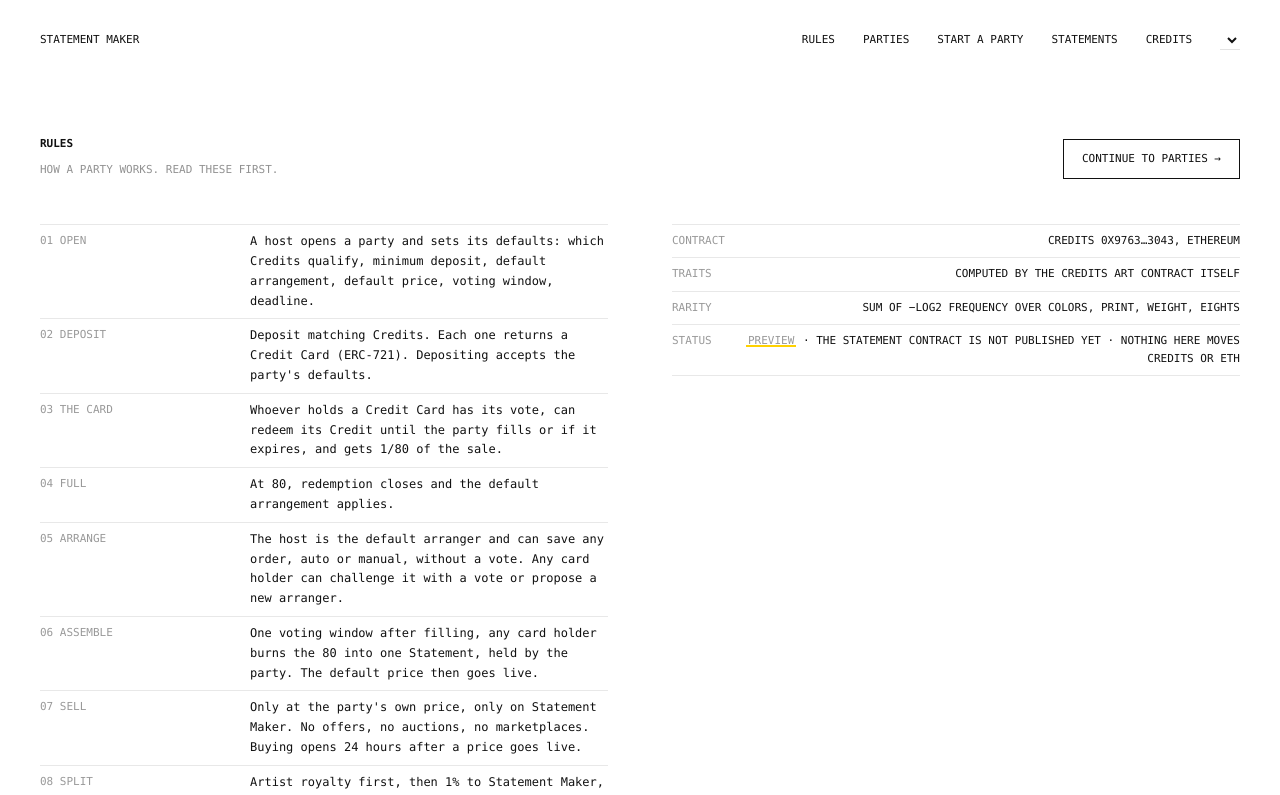
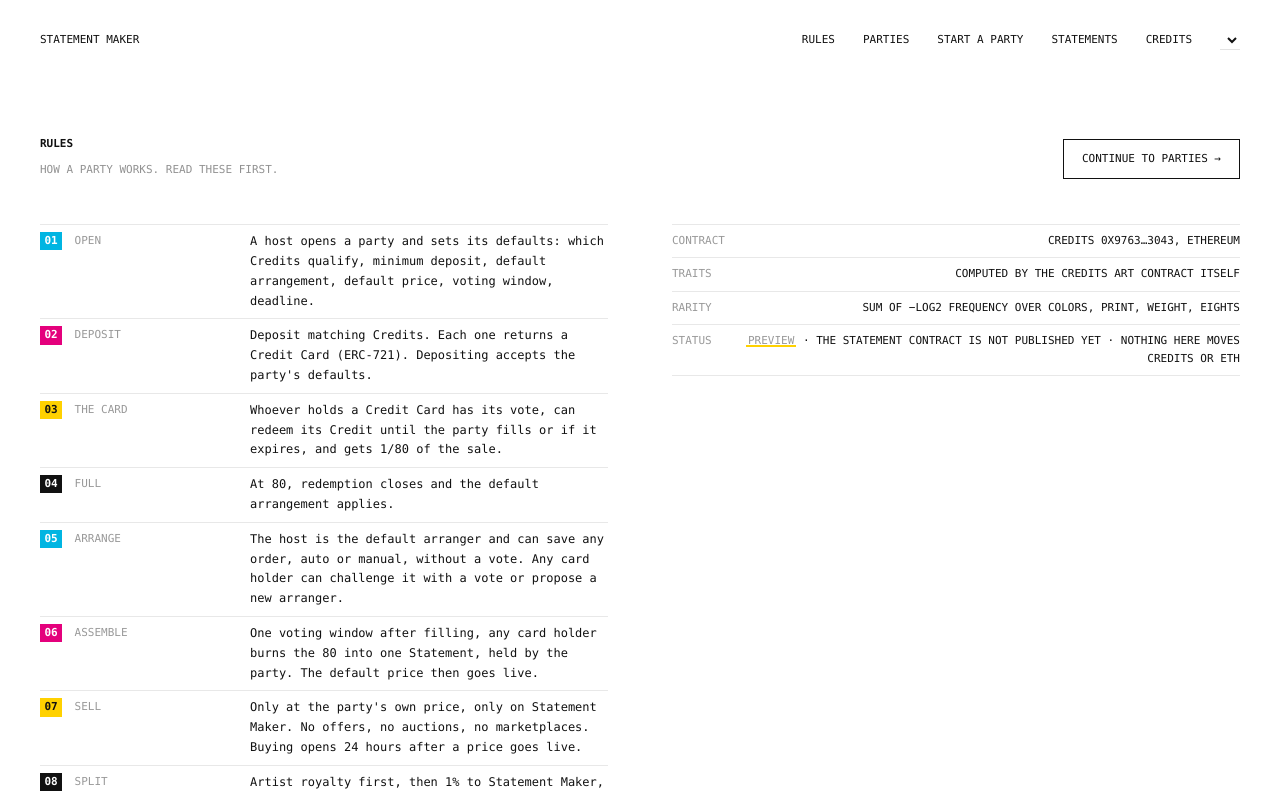
Before and after one commit to yuribeats/statement-maker, a website: page public/index.html in a window 1280 px wide. Both pictures are taken after a click on the link "STATEMENT MAKER". Shown: the top 795 px of the page. Drawn offline with Linux system fonts and the light colour scheme; no server answers.

Commit message:
Rule numbers on CMYK ink blocks

```diff
--- a/public/app.js
+++ b/public/app.js
@@ -473,17 +473,17 @@ function pageRules() {
   render(app, `
   <div class="intro"><div><h1>Rules</h1><p class="muted">How a party works. Read these first.</p></div><a class="cta" href="#/" style="margin:0">Continue to parties →</a></div>
   <div class="works"><div class="rows terms">
-   <div><span>01 Open</span><strong>A host opens a party and sets its defaults: which Credits qualify, minimum deposit, default arrangement, default price, voting window, deadline.</strong></div>
-   <div><span>02 Deposit</span><strong>Deposit matching Credits. Each one returns a Credit Card (ERC-721). Depositing accepts the party's defaults.</strong></div>
-   <div><span>03 The card</span><strong>Whoever holds a Credit Card has its vote, can redeem its Credit until the party fills or if it expires, and gets 1/80 of the sale.</strong></div>
-   <div><span>04 Full</span><strong>At 80, redemption closes and the default arrangement applies.</strong></div>
-   <div><span>05 Arrange</span><strong>The host is the default arranger and can save any order, auto or manual, without a vote. Any card holder can challenge it with a vote or propose a new arranger.</strong></div>
-   <div><span>06 Assemble</span><strong>One voting window after filling, any card holder burns the 80 into one Statement, held by the party. The default price then goes live.</strong></div>
-   <div><span>07 Sell</span><strong>Only at the party's own price, only on Statement Maker. No offers, no auctions, no marketplaces. Buying opens 24 hours after a price goes live.</strong></div>
-   <div><span>08 Split</span><strong>Artist royalty first, then 1% to Statement Maker, then the rest to the 80 Credit Cards.</strong></div>
-   <div><span>09 Votes</span><strong>1 card = 1 vote, counted as held when the proposal opened. Passes with 41 of 80 yes and zero no. Prices below the floor need 60. After 3 blocked proposals of a kind or 30 days, 54 yes passes it and no is ignored.</strong></div>
-   <div><span>10 Time</span><strong>Votes run 24 hours to 7 days. Any card holder executes a passed proposal within 7 days or it lapses.</strong></div>
-   <div><span>11 Expire</span><strong>If a party never fills or never assembles, each Credit goes to whoever holds its card.</strong></div>
+   <div><span><b class="rn c">01</b> Open</span><strong>A host opens a party and sets its defaults: which Credits qualify, minimum deposit, default arrangement, default price, voting window, deadline.</strong></div>
+   <div><span><b class="rn m">02</b> Deposit</span><strong>Deposit matching Credits. Each one returns a Credit Card (ERC-721). Depositing accepts the party's defaults.</strong></div>
+   <div><span><b class="rn y">03</b> The card</span><strong>Whoever holds a Credit Card has its vote, can redeem its Credit until the party fills or if it expires, and gets 1/80 of the sale.</strong></div>
+   <div><span><b class="rn k">04</b> Full</span><strong>At 80, redemption closes and the default arrangement applies.</strong></div>
+   <div><span><b class="rn c">05</b> Arrange</span><strong>The host is the default arranger and can save any order, auto or manual, without a vote. Any card holder can challenge it with a vote or propose a new arranger.</strong></div>
+   <div><span><b class="rn m">06</b> Assemble</span><strong>One voting window after filling, any card holder burns the 80 into one Statement, held by the party. The default price then goes live.</strong></div>
+   <div><span><b class="rn y">07</b> Sell</span><strong>Only at the party's own price, only on Statement Maker. No offers, no auctions, no marketplaces. Buying opens 24 hours after a price goes live.</strong></div>
+   <div><span><b class="rn k">08</b> Split</span><strong>Artist royalty first, then 1% to Statement Maker, then the rest to the 80 Credit Cards.</strong></div>
+   <div><span><b class="rn c">09</b> Votes</span><strong>1 card = 1 vote, counted as held when the proposal opened. Passes with 41 of 80 yes and zero no. Prices below the floor need 60. After 3 blocked proposals of a kind or 30 days, 54 yes passes it and no is ignored.</strong></div>
+   <div><span><b class="rn m">10</b> Time</span><strong>Votes run 24 hours to 7 days. Any card holder executes a passed proposal within 7 days or it lapses.</strong></div>
+   <div><span><b class="rn y">11</b> Expire</span><strong>If a party never fills or never assembles, each Credit goes to whoever holds its card.</strong></div>
   </div>
   <div class="rows">
    <div><span>Contract</span><strong>Credits 0x9763…3043, Ethereum</strong></div>
--- a/public/style.css
+++ b/public/style.css
@@ -191,3 +191,6 @@ form.new{display:grid;grid-template-columns:1fr 1fr;gap:64px;align-items:start}
 .desc{text-transform:none;font-size:13px;max-width:620px;margin:8px 0 4px}
 .card-desc{text-transform:none;font-size:12px;color:var(--ink);display:-webkit-box;-webkit-line-clamp:2;-webkit-box-orient:vertical;overflow:hidden}
 .field textarea{border:0;border-bottom:1px solid var(--line);background:none;padding:3px 0;width:100%;text-transform:none;font-size:12px;resize:vertical}
+
+.rn{display:inline-block;min-width:22px;padding:0 4px;margin-right:6px;text-align:center;font-weight:700;color:#fff}
+.rn.c{background:var(--c)}.rn.m{background:var(--m)}.rn.y{background:var(--y);color:var(--ink)}.rn.k{background:var(--ink)}
```
